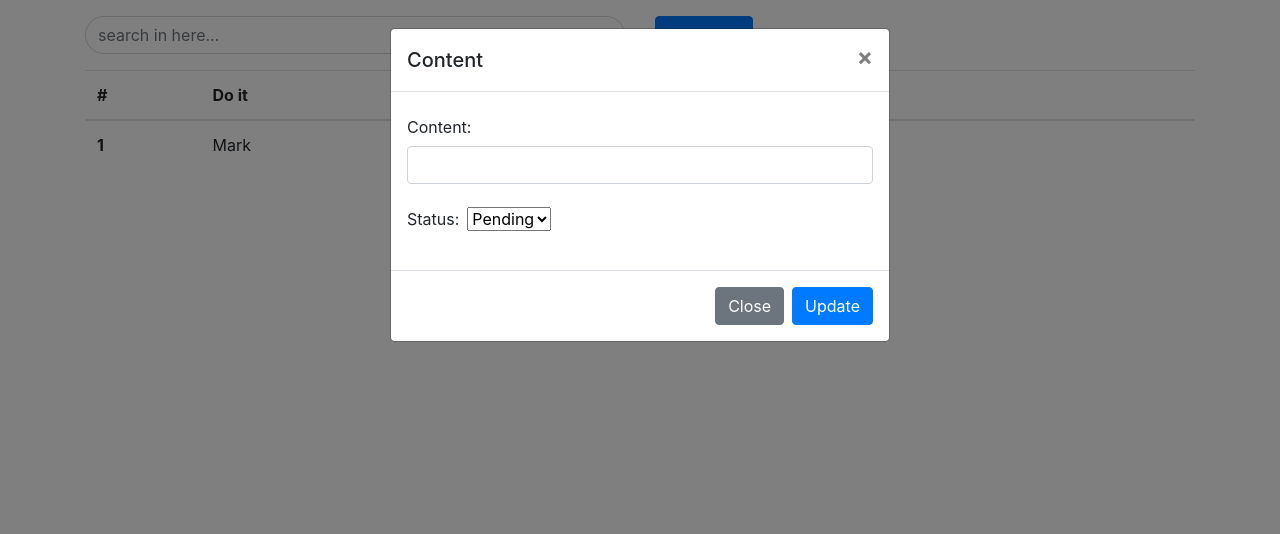
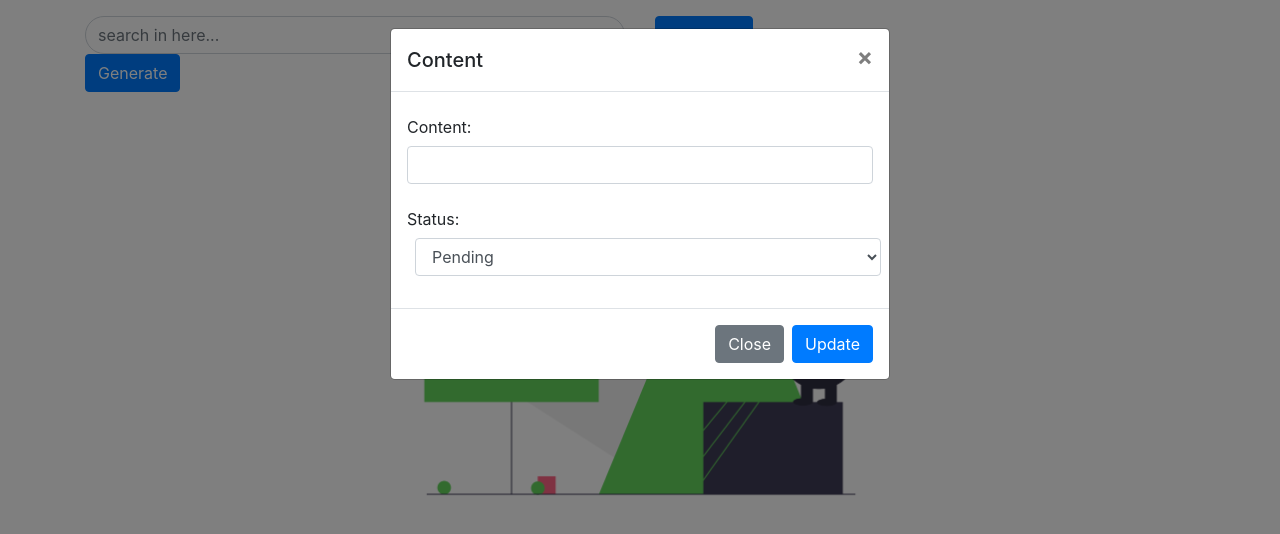
Before and after one commit to anhquoc1104/react-todo-app, a React (Create React App) app: page / in a window 1280 px wide. Both pictures are taken after a click on the button "New Item". Shown: the top 534 px of the page. Built offline with nearby package versions, Linux system fonts and the light colour scheme.

Commit message:
complete view-add-done-delete

```diff
--- a/public/index.html
+++ b/public/index.html
@@ -11,6 +11,7 @@
 
   <link rel="manifest" href="%PUBLIC_URL%/manifest.json" />
 
+  <link rel="stylesheet" href="https://cdnjs.cloudflare.com/ajax/libs/font-awesome/5.13.1/css/all.min.css" />
   <link rel="stylesheet" href="%PUBLIC_URL%/assets/bootstrap-4.1.3-dist/css/bootstrap.min.css">
   <title>Todos App</title>
 </head>
--- a/src/App.js
+++ b/src/App.js
@@ -8,49 +8,120 @@ import TaskList from './components/TaskList';
 class App extends Component {
   constructor(props) {
     super(props);
-
+    this.state = {
+      tasks: [],
+      taskEdit: null
+    };
   };
 
+  componentDidMount() {
+    if (localStorage && localStorage.getItem('tasks')) {
+      let tasks = JSON.parse(localStorage.getItem('tasks'));
+      this.setState({
+        tasks: tasks
+      });
+    };
+  };
+
+  hexa4() {
+    return Math.floor((1 + Math.random()) * 0x10000).toString(16).substring(1);
+  };
+
+  generateId() {
+    return this.hexa4() + '-' + this.hexa4() + this.hexa4() + '-' + this.hexa4() + this.hexa4() + '-' + this.hexa4();
+  };
+
+  changeStatus = (isStatus) => {
+    this.setState({
+      tasks: isStatus
+    });
+  };
+
+  updateState = (data) => {
+    // console.log(data);
+    data.id = this.generateId();
+    let tasks = this.state.tasks;
+    tasks.push(data);
+    this.setState({
+      tasks: tasks
+    });
+    localStorage.setItem('tasks', JSON.stringify(this.state.tasks));
+  };
+
+  deleteTask = (index) => {
+    // console.log(index);
+    let tasks = this.state.tasks;
+    tasks = tasks.slice(0, index).concat(tasks.slice(index + 1));
+    this.setState({
+      tasks: tasks
+    });
+    localStorage.setItem('tasks', JSON.stringify(tasks));
+  }
+
+  generateTasks = () => {
+    let tasks = [
+      {
+        id: this.generateId(),
+        name: 'Do it 1',
+        status: true
+      },
+      {
+        id: this.generateId(),
+        name: 'Do it 2',
+        status: false
+      }
+    ];
+    this.setState({
+      tasks: tasks
+    });
+    localStorage.setItem('tasks', JSON.stringify(tasks));
+    // console.log('A');
+  };
+
+  editTodo =(id) =>{
+    // console.log(id);
+    let tasks = this.state.tasks;
+    for (let elm of tasks){
+      if(elm.id === id){
+        // console.log(elm);
+        this.setState({
+          taskEdit: elm
+        })
+      }
+    }
+  };
 
   render() {
+    let {tasks, taskEdit} = this.state;
+    // console.log(taskEdit);
     return (
       <div className="App">
         <div className="container">
           <div className="row mt-3">
             <div className="col col-lg-6 col-md-6 col-sm-6 col-xs-6">
               <Search />
+              <button onClick={this.generateTasks} type="button" className="btn btn-primary">Generate</button>
             </div>
             <div className="col col-lg-6 col-md-6 col-sm-6 col-xs-6">
               <New />
             </div>
           </div>
           <div className="row mt-3">
-            <div className="col col-lg-12 col-md-12 col-sm-12 col-xs-12">
-              <TaskList />
+            <div className="col col-lg-12 col-md-12 col-sm-12 col-xs-12 text-center">
+              <TaskList
+                tasks={tasks}
+                updateStatus={this.changeStatus}
+                deleteTask={this.deleteTask}
+                editTodo={this.editTodo}
+                />
             </div>
           </div>
-        {/* modal todo add/edit */}
-          <Update />
+          {/* modal todo add/edit */}
+          <Update updateState={this.updateState} editTask={taskEdit} />
         </div>
-
-
-        {/* <header className="App-header">
-          <img src={logo} className="App-logo" alt="logo" />
-          <p>
-            Edit <code>src/App.js</code> and save to reload.
-          </p>
-          <a
-            className="App-link"
-            href="https://reactjs.org"
-            target="_blank"
-            rel="noopener noreferrer"
-          >
-            Learn React
-          </a>
-        </header> */}
       </div>
     );
   };
-}
+};
 
 export default App;
--- a/src/components/Delete.js
+++ b/src/components/Delete.js
@@ -1,14 +1,19 @@
 import React, { Component } from 'react';
 
 class Delete extends Component {
-  constructor(props) {
-    super(props);
 
+  deleteTask = () => {
+    this.props.deleteTask(this.props.index);
   };
 
   render() {
     return (
-      <button className="btn btn-danger">delete</button>
+      <button
+        className="btn btn-danger"
+        onClick={this.deleteTask}
+      >
+      delete
+      </button>
     );
   };
 };
--- a/src/components/Edit.js
+++ b/src/components/Edit.js
@@ -1,14 +1,23 @@
 import React, { Component } from 'react';
 
 class Edit extends Component {
-  constructor(props) {
-    super(props);
 
+  sendId = () => {
+    let { editTodo, id } = this.props;
+    return editTodo(id);
   };
 
   render() {
     return (
-      <button type="button" className="btn btn-warning mr-2" data-toggle="modal" data-target="#todoModal">edit</button>
+      <button
+        type="button"
+        className="btn btn-warning mr-2"
+        data-toggle="modal"
+        data-target="#todoModal"
+        onClick={this.sendId}
+      >
+        edit
+      </button>
     );
   };
 };
--- a/src/components/Search.js
+++ b/src/components/Search.js
@@ -1,11 +1,6 @@
 import React, {Component} from 'react';
 
 class Search extends Component{
-  constructor(props){
-    super(props);
-
-  };
-
   render(){
     return(
       <input className="form-control rounded-pill" type="text" placeholder="search in here..." />
--- /dev/null
+++ b/src/components/TaskList.css
@@ -0,0 +1,9 @@
+img{
+  width: 50%;
+  height: auto;
+};
+
+/* td .onDone{
+  text-decoration: line-through;
+  opacity: 60%;
+} */
--- a/src/components/TaskList.js
+++ b/src/components/TaskList.js
@@ -1,13 +1,62 @@
 import React, { Component } from 'react';
 import Delete from './Delete';
 import Edit from './Edit';
+import noItemImg from '../img/background-noItem.png';
+import './TaskList.css';
 
 class TaskList extends Component {
-  constructor(props) {
-    super(props);
+
+  styleDone = () => {
+    return {
+      textDecoration: 'line-through',
+      opacity: '60%'
+    };
+  };
+
+  changeStatus = (index, status) => {
+    let { tasks, updateStatus } = this.props;
+    if(status === true){
+      tasks[index].status = false;
+    }else{
+      tasks[index].status = true;
+    }
+    localStorage.setItem('tasks', JSON.stringify(tasks));
+    // console.log(tasks);
+
+  updateStatus(tasks);
   };
 
   render() {
+    let { tasks } = this.props;
+    let item = tasks.map((elm, index) => {
+      return (<tr key={elm.id}>
+        <th scope="row" style={elm.status === true ? {} : this.styleDone()}>{index + 1}</th>
+        <td style={elm.status === true ? {} : this.styleDone()}>{elm.name}</td>
+        <td>
+          <button
+            className={elm.status === true ? 'btn btn-success' : 'btn btn-danger'}
+            onClick={() => {this.changeStatus(index, elm.status)}}
+          >
+            {elm.status === true ? 'Pending' : 'Done'}
+          </button>
+        </td>
+        <td>
+          <Edit
+            id={elm.id}
+            editTodo={this.props.editTodo} />
+          <Delete
+            index={index}
+            deleteTask={this.props.deleteTask} />
+        </td>
+      </tr>)
+    });
+
+    //render background
+    if (tasks.length === 0) {
+      return (
+        <img src={noItemImg} alt='Todo no Item'/>
+      )
+    } else { //render tasks list
       return (
         <table className="table">
           <thead>
@@ -25,18 +74,11 @@ class TaskList extends Component {
             </tr>
           </thead>
           <tbody>
-          <tr>
-            <th scope="row">1</th>
-            <td>Mark</td>
-            <td>Otto</td>
-            <td>
-              <Edit />
-              <Delete />
-            </td>
-          </tr>
+            {item}
           </tbody>
         </table>
-    );
+      )
+    }
   };
 };
 
--- a/src/components/Update.js
+++ b/src/components/Update.js
@@ -3,10 +3,56 @@ import React, { Component } from 'react';
 class Update extends Component {
   constructor(props) {
     super(props);
+    this.state = {
+      name: '',
+      status: true
+    };
+  };
 
+  componentDidMount(){
+    // console.log('ABC');
+    if(this.props.editTask){
+      // let {name, status} = this.props.editTask;
+      console.log(this.props.editTask);
+      this.setState({
+        name: this.props.editTask.name
+      })
+    }
+  }''
+
+  onSubmit = (e) => {
+    e.preventDefault();
+    if (this.state.name.trim() !== '')
+      this.props.updateState(this.state);
+    this.setState({
+      name: '',
+      status: true
+    })
+  };
+
+  onChange = (event) => {
+    let target = event.target;
+    let name = target.name;
+    let value = target.value;
+    if(name === 'status'){
+      value = target.value === 'true' ? true : false;
+    }
+    this.setState({
+      [name]: value
+    });
+
+    // console.log(this.state);
+  };
+
+  onClose = () => {
+    // this.setState({
+    //   showModal: true
+    // });
+    return "modal";
   };
 
   render() {
+    // console.log(this.props.editTask);
     return (
       <div className="modal fade" id="todoModal" tabIndex={-1} role="dialog" aria-labelledby="exampleModalLabel" aria-hidden="true">
         <div className="modal-dialog" role="document">
@@ -18,23 +64,29 @@ class Update extends Component {
               </button>
             </div>
             <div className="modal-body">
-              <form>
+              <form onSubmit={this.onSubmit}>
                 <div className="form-group">
                   <label htmlFor="recipient-name" className="col-form-label">Content:</label>
-                  <input type="text" className="form-control" id="recipient-name" />
+                  <input
+                    type="text"
+                    className="form-control"
+                    id="recipient-name"
+                    name="name"
+                    value={this.state.name}
+                    onChange={this.onChange} />
                 </div>
                 <div className="form-group">
                   <label htmlFor="message-text" className="col-form-label">Status:</label>
-                  <select className="mdb-select md-form ml-2">
-                    <option value={1}>Pending</option>
-                    <option value={2}>Done</option>
+                  <select className="form-control mdb-select md-form ml-2" name="status" onChange={this.onChange}>
+                    <option value={true}>Pending</option>
+                    <option value={false}>Done</option>
                   </select>
                 </div>
               </form>
             </div>
             <div className="modal-footer">
               <button type="button" className="btn btn-secondary" data-dismiss="modal">Close</button>
-              <button type="button" className="btn btn-primary">Update</button>
+              <button type="submit" className="btn btn-primary" onClick={this.onSubmit} data-dismiss="modal" >Update</button>
             </div>
           </div>
         </div>
```
Also changed, not shown: src/components/New.js (+8 -5 lines), src/img/background-noItem.png (added). Lines whose indentation alone changed are shown as unchanged.
